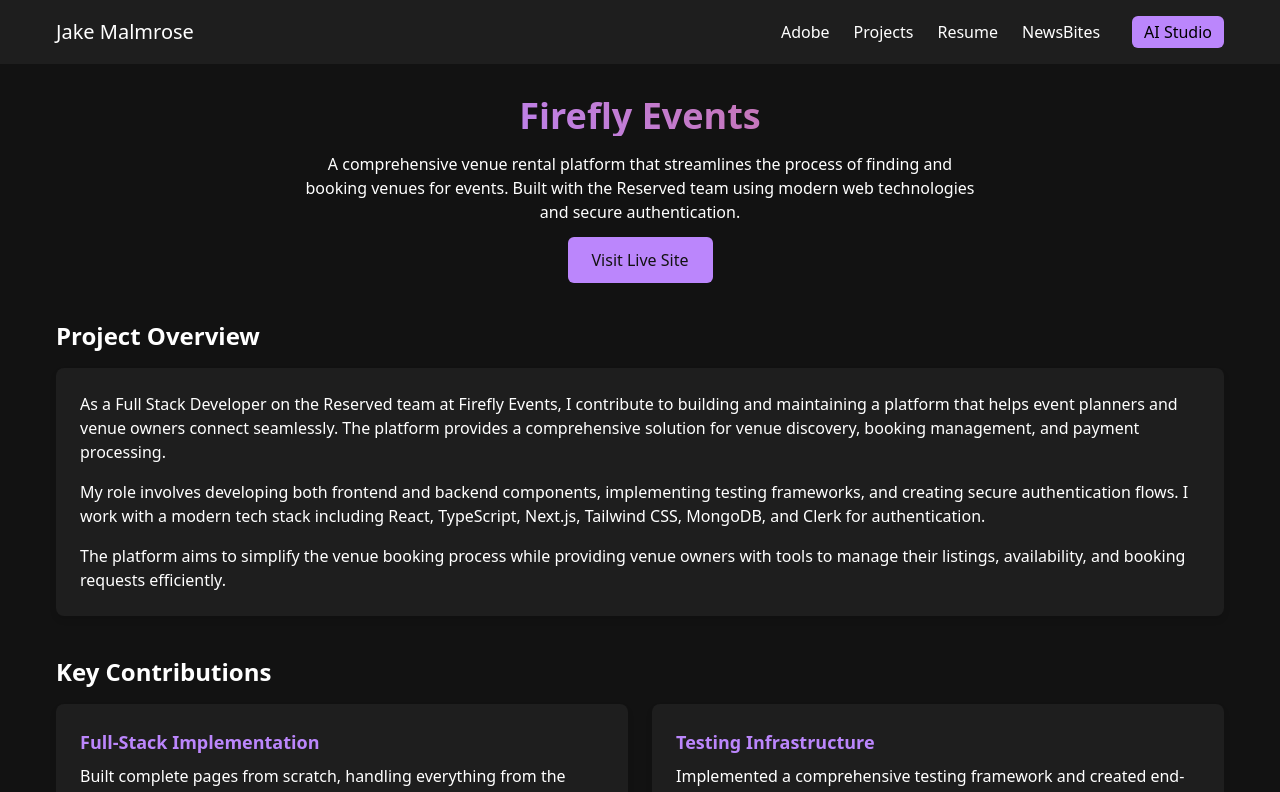
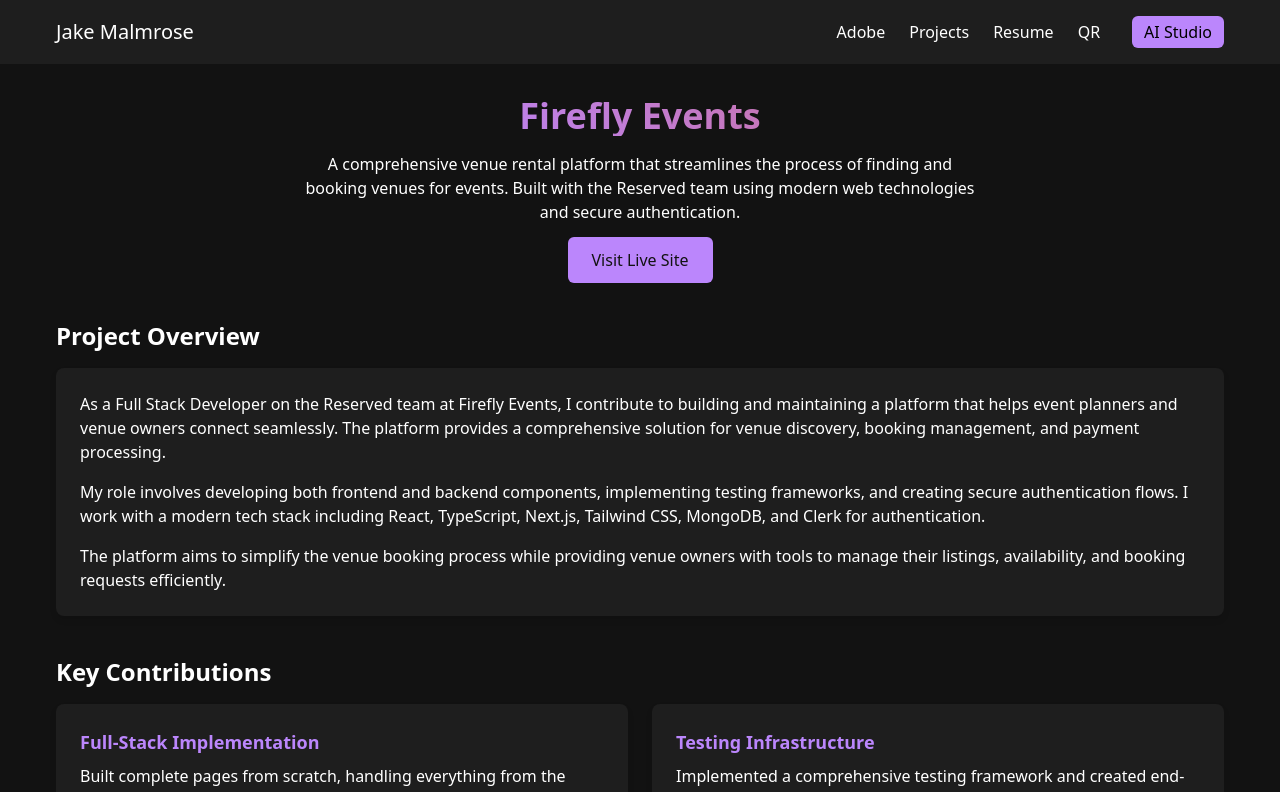
Before and after one commit to JakeMalmrose/nextfolio, a Next.js app: page /firefly-events in a window 1280 px wide. Shown: the top 792 px of the page. Built offline with nearby package versions, Linux system fonts and the light colour scheme.

Commit message:
Updating navbar with better links

```diff
--- a/app/components/Navbar.tsx
+++ b/app/components/Navbar.tsx
@@ -27,8 +27,8 @@
           <Link href="/resume" className={`nav-link ${isActive('/resume')}`}>
             Resume
           </Link>
-          <Link href="/newsbites" className={`nav-link ${isActive('/newsbites')}`}>
-            NewsBites
+          <Link href="/qr" className={`nav-link ${isActive('/qr')}`}>
+            QR
           </Link>
           <a
             href="https://llm.malmrose.com"
```
